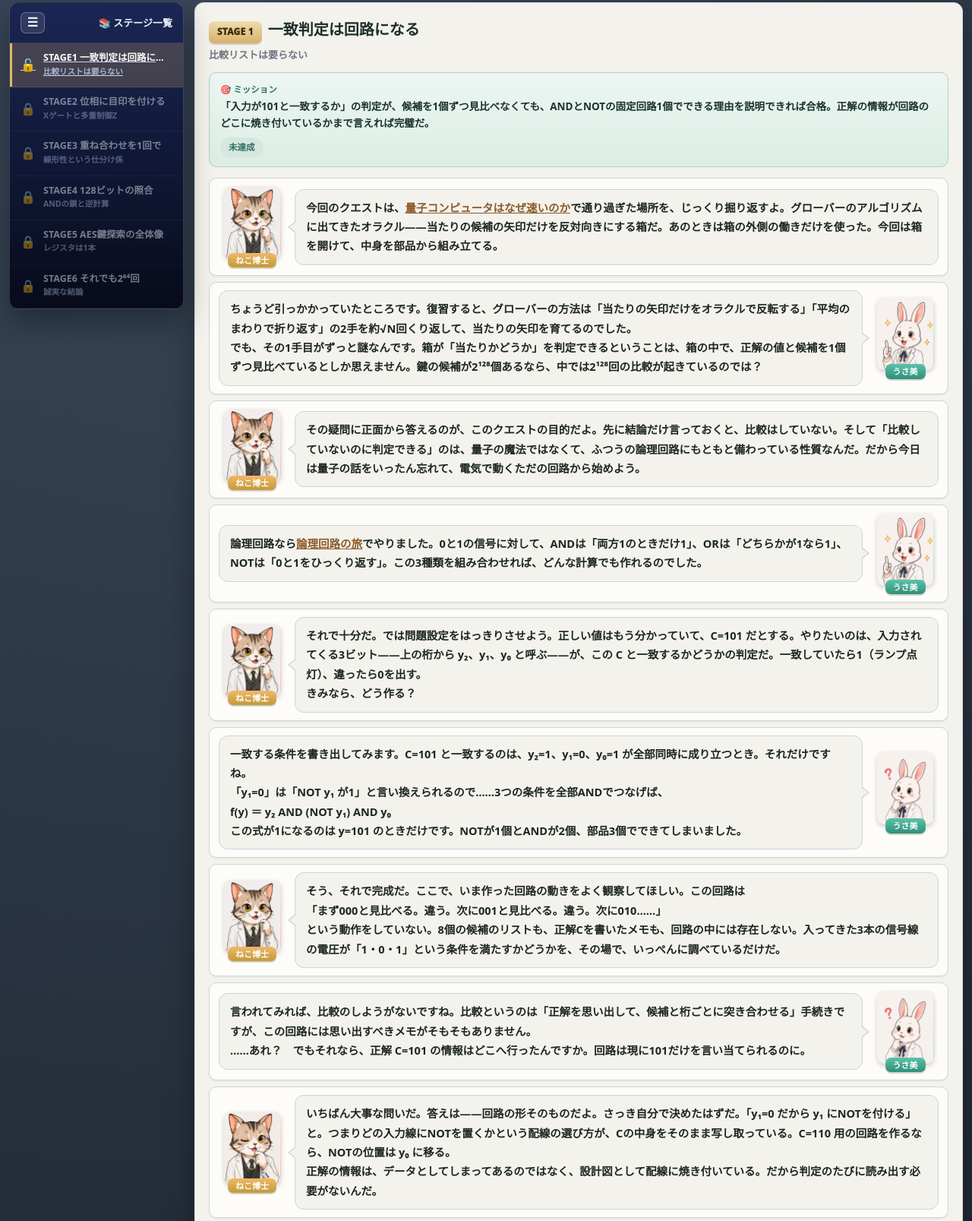
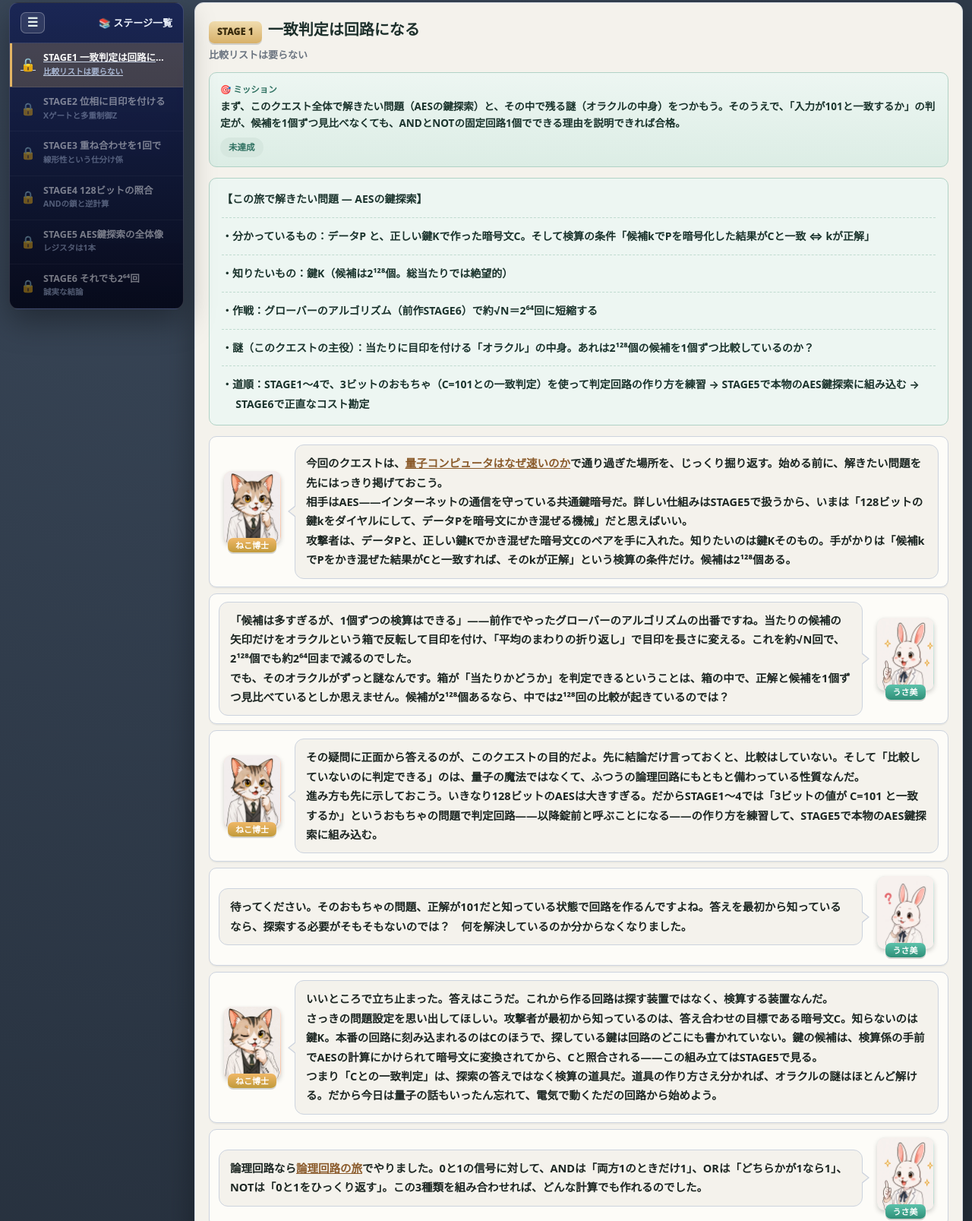
Before and after one commit to ruglerugle/grover-oracle, a plain HTML site: page stage1.html in a window 1280 px wide. Shown: the part 102-1709 px from the top of the page at 76% size. Drawn offline with Linux system fonts and the light colour scheme.

Commit message:
feat: STAGE1冒頭に問題意識（AES鍵探索）の提示を追加
読者が「何を解決したいのか」を知る前におもちゃの例を読まされる構成を改善。
- STAGE1に「この旅で解きたい問題」ボックスと問題提示の対話を新設
- 「正解101を知っているなら何を探すのか」への回答（錠前は検算装置）を冒頭に追加
- STAGE5冒頭をSTAGE1の問題への回帰として接続、トップにも舞台設定を明記

Co-Authored-By: Claude Fable 5 <noreply@anthropic.com>

```diff
--- a/stage1.html
+++ b/stage1.html
@@ -70,8 +70,17 @@
 
       <div class="mission-box">
         <div class="mission-label">🎯 ミッション</div>
-        <div class="mission-text">「入力が101と一致するか」の判定が、候補を1個ずつ見比べなくても、ANDとNOTの固定回路1個でできる理由を説明できれば合格。正解の情報が回路のどこに焼き付いているかまで言えれば完璧だ。</div>
+        <div class="mission-text">まず、このクエスト全体で解きたい問題（AESの鍵探索）と、その中で残る謎（オラクルの中身）をつかもう。そのうえで、「入力が101と一致するか」の判定が、候補を1個ずつ見比べなくても、ANDとNOTの固定回路1個でできる理由を説明できれば合格。</div>
         <span class="mission-status" id="mission-status">未達成</span>
+      </div>
+
+      <div class="formula-box">
+        <span class="step">【この旅で解きたい問題 ― AESの鍵探索】</span>
+        <span class="step">・分かっているもの：データP と、正しい鍵Kで作った暗号文C。そして検算の条件「候補kでPを暗号化した結果がCと一致 ⇔ kが正解」</span>
+        <span class="step">・知りたいもの：<strong>鍵K</strong>（候補は2¹²⁸個。総当たりでは絶望的）</span>
+        <span class="step">・作戦：グローバーのアルゴリズム（前作STAGE6）で約√N＝<span class="nw">2⁶⁴回</span>に短縮する</span>
+        <span class="step">・謎（このクエストの主役）：当たりに目印を付ける<strong>「オラクル」の中身</strong>。あれは2¹²⁸個の候補を1個ずつ比較しているのか？</span>
+        <span class="step">・道順：STAGE1〜4で、3ビットのおもちゃ（C=101との一致判定）を使って<strong>判定回路の作り方</strong>を練習 → STAGE5で本物のAES鍵探索に組み込む → STAGE6で正直なコスト勘定</span>
       </div>
 
       <div class="dialogue-scene">
@@ -80,21 +89,35 @@
             <div class="dialog-avatar mentor"><img src="images/cat.webp" width="300" height="386" alt=""></div>
             <div class="dialog-name mentor">ねこ博士</div>
           </div>
-          <div class="dialog-bubble">今回のクエストは、<a href="https://ruglerugle.github.io/quantum-computer/" target="_blank" rel="noopener" style="color:#8a5a2a;text-decoration:underline">量子コンピュータはなぜ速いのか</a>で通り過ぎた場所を、じっくり掘り返すよ。グローバーのアルゴリズムに出てきた<strong>オラクル</strong>――当たりの候補の矢印だけを反対向きにする箱だ。あのときは箱の外側の働きだけを使った。今回は<strong>箱を開けて、中身を部品から組み立てる</strong>。</div>
+          <div class="dialog-bubble">今回のクエストは、<a href="https://ruglerugle.github.io/quantum-computer/" target="_blank" rel="noopener" style="color:#8a5a2a;text-decoration:underline">量子コンピュータはなぜ速いのか</a>で通り過ぎた場所を、じっくり掘り返す。始める前に、<strong>解きたい問題を先にはっきり掲げておこう</strong>。<br>相手は<strong>AES</strong>――インターネットの通信を守っている共通鍵暗号だ。詳しい仕組みはSTAGE5で扱うから、いまは「<strong>128ビットの鍵kをダイヤルにして、データPを暗号文にかき混ぜる機械</strong>」だと思えばいい。<br>攻撃者は、データPと、正しい鍵Kでかき混ぜた暗号文Cのペアを手に入れた。<strong>知りたいのは鍵Kそのもの</strong>。手がかりは「候補kでPをかき混ぜた結果がCと一致すれば、そのkが正解」という<strong>検算の条件</strong>だけ。候補は2¹²⁸個ある。</div>
         </div>
         <div class="dialog-row right">
           <div class="dialog-character">
             <div class="dialog-avatar student"><img src="images/rabbit.webp" width="300" height="386" alt=""></div>
             <div class="dialog-name student">うさ美</div>
           </div>
-          <div class="dialog-bubble">ちょうど引っかかっていたところです。復習すると、グローバーの方法は「当たりの矢印だけをオラクルで反転する」「平均のまわりで折り返す」の2手を約√N回くり返して、当たりの矢印を育てるのでした。<br>でも、その1手目がずっと謎なんです。箱が「当たりかどうか」を判定できるということは、<strong>箱の中で、正解の値と候補を1個ずつ見比べている</strong>としか思えません。鍵の候補が2¹²⁸個あるなら、中では2¹²⁸回の比較が起きているのでは？</div>
+          <div class="dialog-bubble">「候補は多すぎるが、1個ずつの検算はできる」――前作でやった<strong>グローバーのアルゴリズム</strong>の出番ですね。当たりの候補の矢印だけを<strong>オラクル</strong>という箱で反転して目印を付け、「平均のまわりの折り返し」で目印を長さに変える。これを約√N回で、2¹²⁸個でも約2⁶⁴回まで減るのでした。<br>でも、そのオラクルがずっと謎なんです。箱が「当たりかどうか」を判定できるということは、<strong>箱の中で、正解と候補を1個ずつ見比べている</strong>としか思えません。候補が2¹²⁸個あるなら、中では2¹²⁸回の比較が起きているのでは？</div>
         </div>
         <div class="dialog-row">
           <div class="dialog-character">
             <div class="dialog-avatar mentor"><img src="images/cat.webp" width="300" height="386" alt=""></div>
             <div class="dialog-name mentor">ねこ博士</div>
           </div>
-          <div class="dialog-bubble">その疑問に正面から答えるのが、このクエストの目的だよ。先に結論だけ言っておくと、<strong>比較はしていない</strong>。そして「比較していないのに判定できる」のは、量子の魔法ではなくて、<strong>ふつうの論理回路にもともと備わっている性質</strong>なんだ。だから今日は量子の話をいったん忘れて、電気で動くただの回路から始めよう。</div>
+          <div class="dialog-bubble">その疑問に正面から答えるのが、このクエストの目的だよ。先に結論だけ言っておくと、<strong>比較はしていない</strong>。そして「比較していないのに判定できる」のは、量子の魔法ではなくて、<strong>ふつうの論理回路にもともと備わっている性質</strong>なんだ。<br>進み方も先に示しておこう。いきなり128ビットのAESは大きすぎる。だからSTAGE1〜4では「<strong>3ビットの値が C=101 と一致するか</strong>」というおもちゃの問題で判定回路――以降<strong>錠前</strong>と呼ぶことになる――の作り方を練習して、STAGE5で本物のAES鍵探索に組み込む。</div>
+        </div>
+        <div class="dialog-row right">
+          <div class="dialog-character">
+            <div class="dialog-avatar student"><img src="images/rabbitThink.webp" width="300" height="386" alt=""></div>
+            <div class="dialog-name student">うさ美</div>
+          </div>
+          <div class="dialog-bubble">待ってください。そのおもちゃの問題、<strong>正解が101だと知っている状態</strong>で回路を作るんですよね。答えを最初から知っているなら、探索する必要がそもそもないのでは？　何を解決しているのか分からなくなりました。</div>
+        </div>
+        <div class="dialog-row">
+          <div class="dialog-character">
+            <div class="dialog-avatar mentor"><img src="images/catThink.webp" width="300" height="386" alt=""></div>
+            <div class="dialog-name mentor">ねこ博士</div>
+          </div>
+          <div class="dialog-bubble">いいところで立ち止まった。答えはこうだ。これから作る回路は<strong>探す装置ではなく、検算する装置</strong>なんだ。<br>さっきの問題設定を思い出してほしい。攻撃者が最初から知っているのは、答え合わせの目標である<strong>暗号文C</strong>。知らないのは<strong>鍵K</strong>。本番の回路に刻み込まれるのはCのほうで、探している鍵は<strong>回路のどこにも書かれていない</strong>。鍵の候補は、検算係の手前でAESの計算にかけられて暗号文に変換されてから、Cと照合される――この組み立てはSTAGE5で見る。<br>つまり「Cとの一致判定」は、探索の答えではなく<strong>検算の道具</strong>だ。道具の作り方さえ分かれば、オラクルの謎はほとんど解ける。だから今日は量子の話もいったん忘れて、電気で動くただの回路から始めよう。</div>
         </div>
         <div class="dialog-row right">
           <div class="dialog-character">
@@ -108,7 +131,7 @@
             <div class="dialog-avatar mentor"><img src="images/cat.webp" width="300" height="386" alt=""></div>
             <div class="dialog-name mentor">ねこ博士</div>
           </div>
-          <div class="dialog-bubble">それで十分だ。では問題設定をはっきりさせよう。<strong>正しい値はもう分かっていて、C=101 だとする</strong>。やりたいのは、入力されてくる3ビット――上の桁から y₂、y₁、y₀ と呼ぶ――が、この C と<strong>一致するかどうかの判定</strong>だ。一致していたら1（ランプ点灯）、違ったら0を出す。<br>きみなら、どう作る？</div>
+          <div class="dialog-bubble">それで十分だ。ではおもちゃの問題を正確に決めよう。<strong>検算の目標はもう分かっていて、C=101 だとする</strong>。やりたいのは、入力されてくる3ビット――上の桁から y₂、y₁、y₀ と呼ぶ――が、この C と<strong>一致するかどうかの判定</strong>だ。一致していたら1（ランプ点灯）、違ったら0を出す。<br>きみなら、どう作る？</div>
         </div>
         <div class="dialog-row right">
           <div class="dialog-character">
```
Also changed, not shown: index.html (+1 -1 lines), stage5.html (+1 -1 lines).
